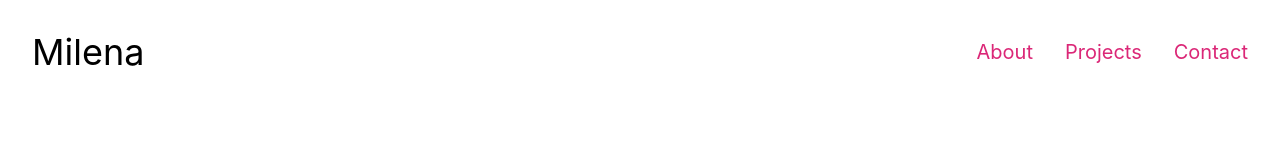
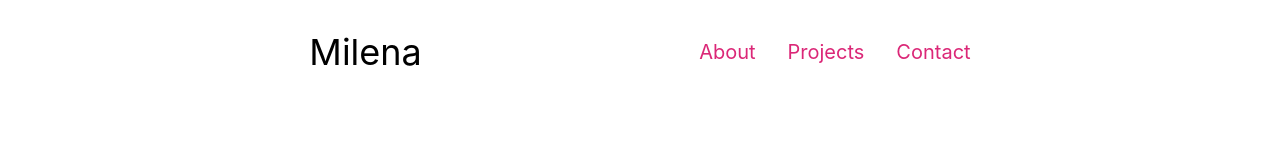
Before and after one commit to Mndraca/my-portfolio, a React (Create React App) app: page / in a window 1280 px wide. Shown: the top 160 px of the page. Built offline with nearby package versions, Linux system fonts and the light colour scheme.

Commit message:
fixing nav

```diff
--- a/src/components/contact.tsx
+++ b/src/components/contact.tsx
@@ -32,6 +32,7 @@ const Contact: FC = () => {
   };
 
   const handleSubmit = async (event: React.FormEvent) => {
+    event.preventDefault();
     const emptyFields = validateFields();
     if (emptyFields.length > 0) {
       alert(`Please fill up empty fields: ${emptyFields.join(", ")}`);
--- a/src/components/header.tsx
+++ b/src/components/header.tsx
@@ -31,7 +31,7 @@ const Navbar: FC = () => {
 
   return (
     <nav className="fixed top-0 left-0 right-0 z-10 bg-[#ffffff] bg-opacity-100">
-      <div className="flex flex-wrap items-center justify-between justify-content space-evenly ml-0 mr-0 p-8 pt-8">
+      <div className="flex items-center justify-evenly p-8">
         <h1 className="flex text-4xl">Milena</h1>
         <div className="mobile-menu block sm:hidden">
           {!navbarOpen ? (
```
